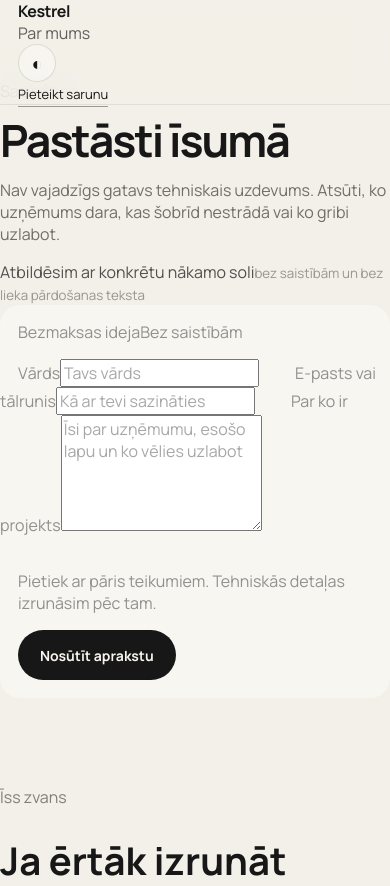
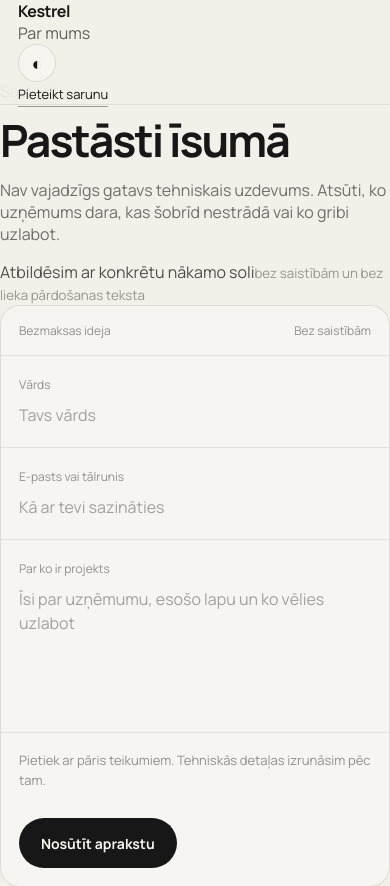
Before and after one commit to davisl24/WEBSITEAGENCY, a Next.js app: page /kontakti in a window 390 px wide. Shown: the top 886 px of the page. Built offline with nearby package versions, Linux system fonts and the light colour scheme.

Commit message:
fix: restore homepage styles lost during process refactor

```diff
--- a/app/globals.css
+++ b/app/globals.css
@@ -1166,6 +1166,448 @@ html[data-theme="light"] .process-step-dot{
   }
 }
 
+
+/* Restored homepage base styles after process refactor */
+.contact-section{
+  position:relative;
+  background:transparent;
+  color:#f4f1ea;
+  padding:48px 32px 52px;
+}
+.contact-inner{
+  width:min(1360px,100%);
+  margin:0 auto;
+  display:grid;
+  grid-template-columns:minmax(0,.82fr) minmax(0,1.18fr);
+  gap:64px;
+  align-items:center;
+}
+.contact-copy{
+  position:relative;
+  top:auto;
+}
+.contact-copy .section-label{
+  margin-bottom:18px;
+}
+.contact-copy h2{
+  margin:0;
+  max-width:430px;
+  font-size:clamp(42px,4vw,60px);
+  line-height:1.08;
+  letter-spacing:-.045em;
+  font-weight:650;
+}
+.contact-copy>p:not(.section-label){
+  margin:20px 0 0;
+  max-width:460px;
+  font-size:17px;
+  line-height:1.6;
+  color:rgba(244,241,234,.62);
+}
+.contact-card{
+  border:1px solid rgba(244,241,234,.12);
+  border-radius:24px;
+  overflow:hidden;
+  background:rgba(255,255,255,.022);
+}
+.contact-card-top{
+  display:flex;
+  justify-content:space-between;
+  gap:20px;
+  padding:18px 22px;
+  border-bottom:1px solid rgba(244,241,234,.1);
+  font-size:12px;
+  color:rgba(244,241,234,.48);
+}
+.contact-fields{
+  display:grid;
+  grid-template-columns:1fr 1fr;
+  gap:0;
+}
+.contact-fields label{
+  display:block;
+  padding:22px 24px;
+  border-bottom:1px solid rgba(244,241,234,.1);
+}
+.contact-fields label:nth-child(1){
+  border-right:1px solid rgba(244,241,234,.1);
+}
+.contact-field-wide{
+  grid-column:1/-1;
+}
+.contact-fields label>span{
+  display:block;
+  margin-bottom:10px;
+  font-size:12px;
+  color:rgba(244,241,234,.42);
+}
+.contact-fields input,
+.contact-fields textarea{
+  width:100%;
+  padding:0;
+  border:0;
+  outline:none;
+  resize:none;
+  background:transparent;
+  color:#f4f1ea;
+  font:inherit;
+  font-size:18px;
+  line-height:1.5;
+}
+.contact-fields input::placeholder,
+.contact-fields textarea::placeholder{
+  color:rgba(244,241,234,.42);
+}
+.contact-actions{
+  display:flex;
+  align-items:center;
+  justify-content:space-between;
+  gap:28px;
+  padding:20px 24px;
+}
+.contact-actions p{
+  margin:0;
+  max-width:420px;
+  font-size:13px;
+  line-height:1.5;
+  color:rgba(244,241,234,.42);
+}
+.contact-actions .button{
+  flex:0 0 auto;
+}
+@media(max-width:900px){
+  .contact-section{
+    padding:64px 24px 52px;
+  }
+  .contact-inner{
+    grid-template-columns:1fr;
+    gap:40px;
+  }
+  .contact-copy{
+    position:relative;
+    top:auto;
+  }
+}
+@media(max-width:700px){
+  .contact-section{
+    padding:56px 18px 48px;
+  }
+  .contact-copy h2{
+    font-size:40px;
+    line-height:1.08;
+  }
+  .contact-copy>p:not(.section-label){
+    font-size:17px;
+  }
+  .contact-fields{
+    grid-template-columns:1fr;
+  }
+  .contact-fields label:nth-child(1){
+    border-right:0;
+  }
+  .contact-field-wide{
+    grid-column:auto;
+  }
+  .contact-actions{
+    align-items:flex-start;
+    flex-direction:column;
+  }
+}
+
+.call-section{
+  position:relative;
+  background:transparent;
+  color:#f4f1ea;
+  padding:24px 32px 28px;
+}
+.call-inner{
+  width:min(1360px,100%);
+  margin:0 auto;
+  border:0;
+  border-radius:0;
+  padding:24px;
+  background:transparent;
+}
+.call-kicker{
+  display:flex;
+  width:max-content;
+  margin:0 auto;
+  align-items:center;
+  min-height:30px;
+  padding:0 12px;
+  border:1px solid rgba(244,241,234,.11);
+  border-radius:999px;
+  font-size:12px;
+  color:rgba(244,241,234,.58);
+}
+.call-content{
+  display:flex;
+  flex-direction:column;
+  align-items:center;
+  text-align:center;
+  gap:28px;
+  padding-top:48px;
+}
+.call-content h2{
+  margin:0 auto;
+  max-width:680px;
+  font-size:clamp(40px,4vw,60px);
+  line-height:1.05;
+  letter-spacing:-.045em;
+  font-weight:650;
+}
+.call-content p{
+  margin:18px auto 0;
+  max-width:560px;
+  font-size:17px;
+  line-height:1.6;
+  color:rgba(244,241,234,.58);
+}
+.call-cta{
+  min-height:60px;
+  display:grid;
+  grid-template-columns:auto auto auto;
+  align-items:center;
+  justify-content:center;
+  gap:14px;
+  width:max-content;
+  min-width:320px;
+  padding:0 20px;
+  border:1px solid rgba(244,241,234,.12);
+  border-radius:999px;
+  background:#111214;
+  font-size:14px;
+  font-weight:650;
+}
+.call-dot{
+  width:10px;
+  height:10px;
+  border-radius:50%;
+  background:#78e36f;
+  box-shadow:0 0 0 4px rgba(120,227,111,.08);
+}
+.site-footer{
+  position:relative;
+  background:#070708;
+  color:#f4f1ea;
+  padding:30px 32px 20px;
+}
+.footer-inner{
+  width:min(1360px,100%);
+  margin:0 auto;
+}
+.footer-main{
+  display:grid;
+  grid-template-columns:minmax(0,1.3fr) minmax(320px,.7fr);
+  gap:56px;
+  padding-bottom:32px;
+}
+.footer-logo{
+  display:inline-block;
+  font-size:32px;
+  line-height:1;
+  font-weight:700;
+  letter-spacing:-.04em;
+}
+.footer-brand p{
+  margin:14px 0 0;
+  max-width:480px;
+  font-size:15px;
+  line-height:1.6;
+  color:rgba(244,241,234,.5);
+}
+.footer-links{
+  display:grid;
+  grid-template-columns:1fr 1fr;
+  gap:40px;
+}
+.footer-links>div{
+  display:grid;
+  align-content:start;
+  gap:9px;
+}
+.footer-links span{
+  margin-bottom:6px;
+  font-size:12px;
+  color:rgba(244,241,234,.38);
+}
+.footer-links a{
+  font-size:14px;
+  color:rgba(244,241,234,.68);
+}
+.footer-bottom{
+  display:flex;
+  justify-content:space-between;
+  gap:24px;
+  padding-top:16px;
+  border-top:1px solid rgba(244,241,234,.1);
+  font-size:12px;
+  color:rgba(244,241,234,.36);
+}
+@media(max-width:900px){
+  .call-section{
+    padding:20px 24px 24px;
+  }
+  .call-content{
+    gap:28px;
+    padding-top:40px;
+  }
+  .call-cta{
+    max-width:520px;
+  }
+  .site-footer{
+    padding:32px 24px 22px;
+  }
+  .footer-main{
+    grid-template-columns:1fr;
+    gap:36px;
+  }
+}
+@media(max-width:700px){
+  .call-section{
+    padding:18px 18px 22px;
+  }
+  .call-inner{
+    width:min(100%,360px);
+    padding:12px 0 16px;
+    margin:0 auto;
+    border:none;
+    outline:none;
+    box-shadow:none;
+    background:transparent;
+    text-align:center;
+  }
+  .call-kicker{
+    min-height:auto;
+    padding:0;
+    margin:0 auto;
+    border:none;
+    border-radius:0;
+    background:transparent;
+  }
+  .call-kicker{
+    margin:0 auto;
+  }
+  .call-content{
+    display:flex;
+    flex-direction:column;
+    align-items:center;
+    gap:28px;
+    padding-top:40px;
+  }
+  .call-content>div{
+    display:flex;
+    flex-direction:column;
+    align-items:center;
+  }
+  .call-content h2{
+    max-width:320px;
+    font-size:40px;
+    line-height:1.08;
+  }
+  .call-content p{
+    max-width:320px;
+    margin-top:16px;
+    text-align:center;
+  }
+  .call-cta{
+    width:auto;
+    min-width:min(100%,280px);
+    min-height:58px;
+    font-size:13px;
+    margin:0 auto;
+  }
+  .site-footer{
+    padding:28px 18px 20px;
+  }
+  .footer-links{
+    grid-template-columns:1fr;
+    gap:28px;
+  }
+  .footer-bottom{
+    flex-direction:column;
+    gap:8px;
+  }
+}
+
+/* Service card: website improvement */
+.service-visual-upgrade{
+  background:
+    radial-gradient(circle at 72% 24%,rgba(255,255,255,.08),transparent 26%),
+    linear-gradient(145deg,#171719 0%,#0f0f11 100%);
+}
+.upgrade-preview{
+  position:relative;
+  width:88%;
+  min-height:230px;
+}
+.upgrade-browser{
+  position:absolute;
+  overflow:hidden;
+  border-radius:16px;
+  border:1px solid rgba(255,255,255,.14);
+  background:#efebe4;
+}
+.upgrade-before{
+  width:62%;
+  left:0;
+  top:26px;
+  opacity:.62;
+  transform:rotate(-3deg);
+}
+.upgrade-after{
+  width:72%;
+  right:0;
+  bottom:6px;
+  box-shadow:0 18px 46px rgba(0,0,0,.34);
+  transform:rotate(2deg);
+}
+.upgrade-lines{
+  display:grid;
+  gap:12px;
+  padding:26px 20px 34px;
+}
+.upgrade-lines span{
+  display:block;
+  height:9px;
+  background:#b9b3a9;
+}
+.upgrade-lines span:nth-child(1){width:70%}
+.upgrade-lines span:nth-child(2){width:92%}
+.upgrade-lines span:nth-child(3){width:58%}
+.upgrade-after-body{
+  display:grid;
+  gap:11px;
+  padding:28px 22px 34px;
+}
+.upgrade-kicker,
+.upgrade-title,
+.upgrade-copy,
+.upgrade-button{
+  display:block;
+}
+.upgrade-kicker{
+  width:34%;
+  height:7px;
+  background:#a7a197;
+}
+.upgrade-title{
+  width:72%;
+  height:14px;
+  background:#252525;
+}
+.upgrade-copy{
+  width:88%;
+  height:8px;
+  background:#b7b1a8;
+}
+.upgrade-button{
+  width:78px;
+  height:26px;
+  margin-top:9px;
+  border-radius:999px;
+  background:#111;
+}
 
 /* Theme system */
 html,
```
